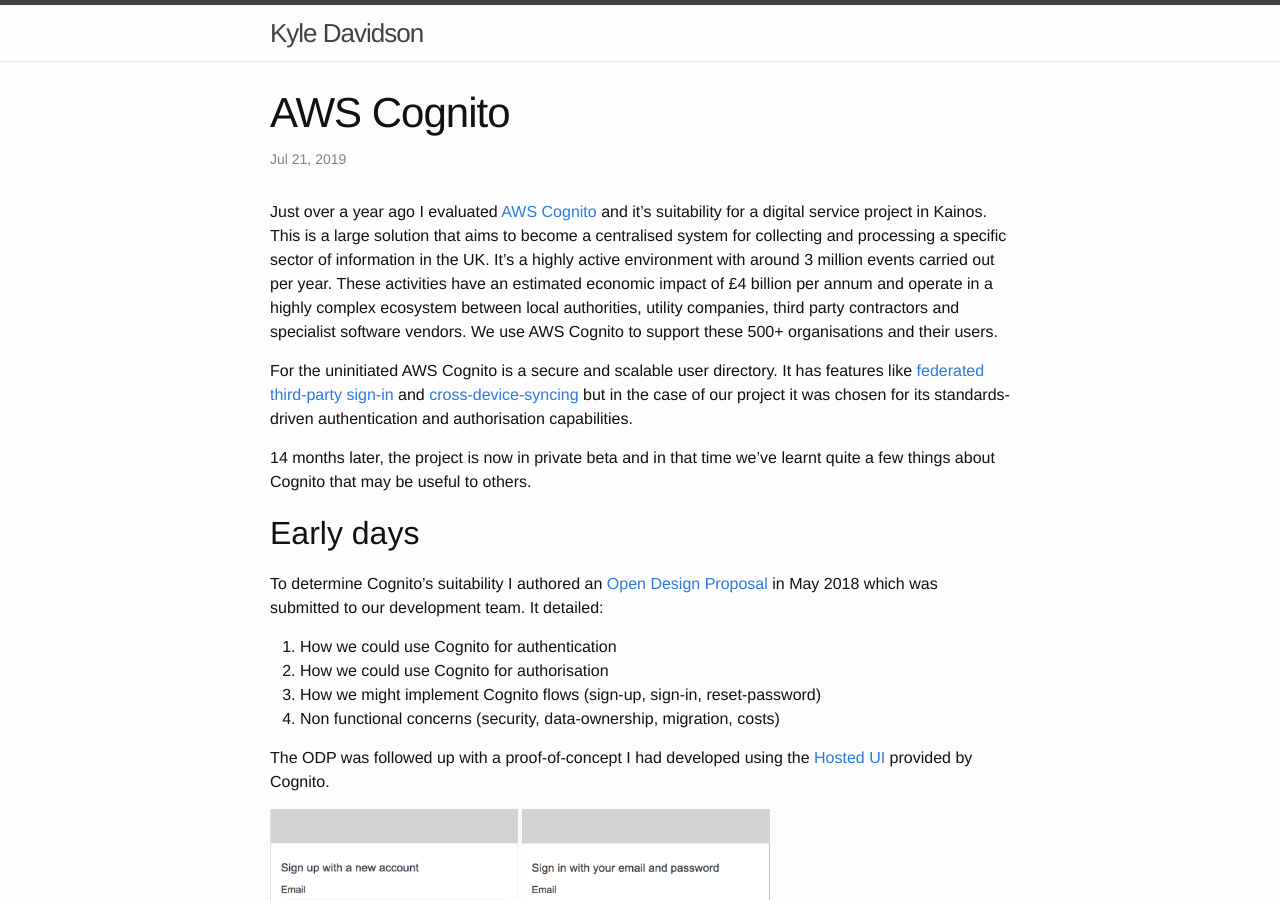
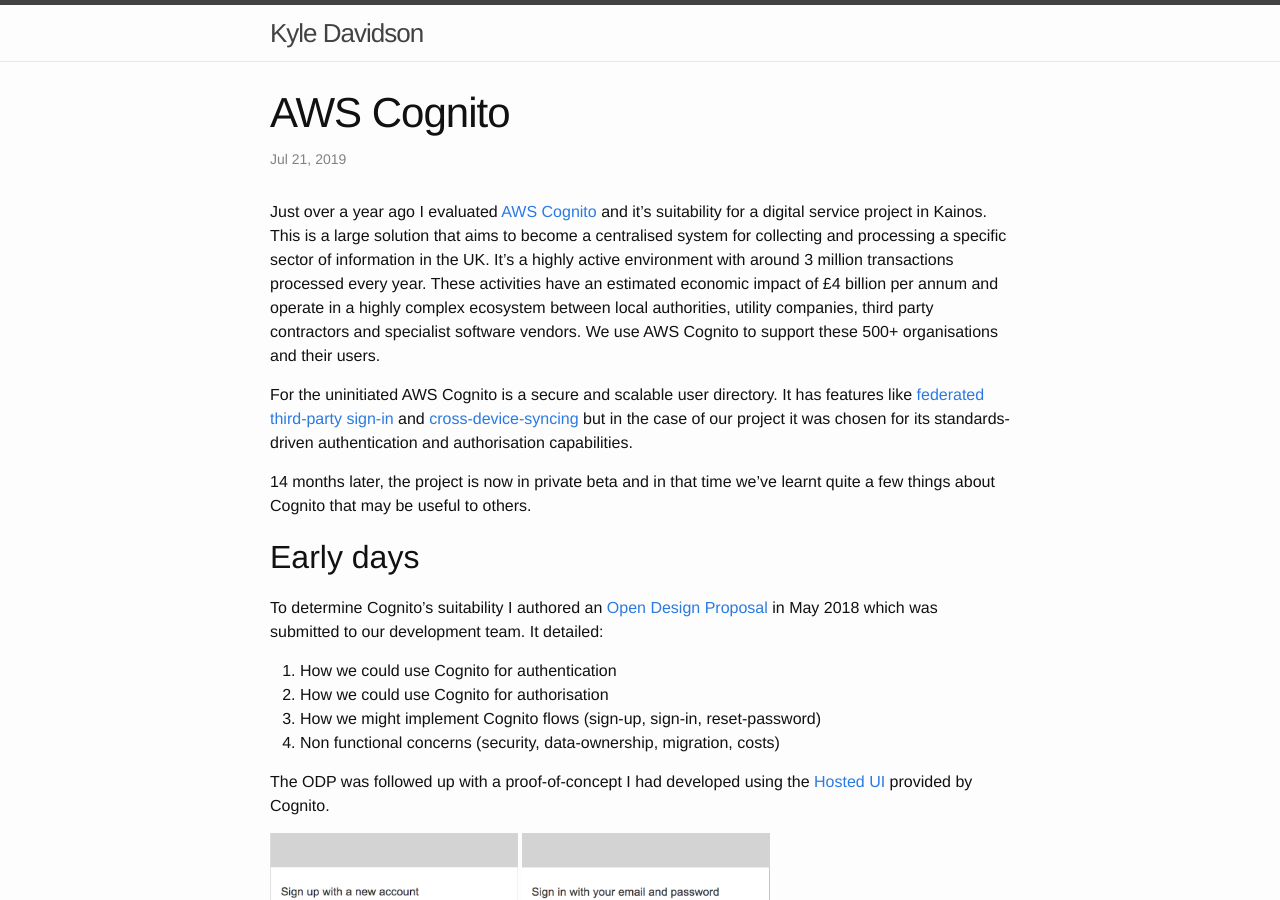
Before and after one commit to KyleDavidsonPro/kyledavidsonpro.github.com, a Jekyll site: the page built from _posts/2019-07-21-AWS-Cognito.md, in a window 1280 px wide and 900 px high. Built offline with Jekyll 4.4.1, drawn with Linux system fonts in a browser that asks for light colours; some of the changed text lies outside the part shown.

Commit message:
Tidy up phrasing in AWS blog

```diff
--- a/_posts/2019-07-21-AWS-Cognito.md
+++ b/_posts/2019-07-21-AWS-Cognito.md
@@ -7,7 +7,7 @@ category: cloud
 tags: [cloud, digital services]
 ---
 
-Just over a year ago I evaluated [AWS Cognito](https://aws.amazon.com/cognito/) and it's suitability for a digital service project in Kainos. This is a large solution that aims to become a centralised system for collecting and processing a specific sector of information in the UK. It's a highly active environment with around 3 million events carried out per year. These activities have an estimated economic impact of £4 billion per annum and operate in a highly complex ecosystem between local authorities, utility companies, third party contractors and specialist software vendors. We use AWS Cognito to support these 500+ organisations and their users.
+Just over a year ago I evaluated [AWS Cognito](https://aws.amazon.com/cognito/) and it's suitability for a digital service project in Kainos. This is a large solution that aims to become a centralised system for collecting and processing a specific sector of information in the UK. It's a highly active environment with around 3 million transactions processed every year. These activities have an estimated economic impact of £4 billion per annum and operate in a highly complex ecosystem between local authorities, utility companies, third party contractors and specialist software vendors. We use AWS Cognito to support these 500+ organisations and their users.
 
 For the uninitiated AWS Cognito is a secure and scalable user directory. It has features like [federated third-party sign-in](https://docs.aws.amazon.com/cognito/latest/developerguide/cognito-user-pools-identity-federation.html) and [cross-device-syncing](https://docs.aws.amazon.com/cognito/latest/developerguide/cognito-sync.html) but in the case of our project it was chosen for its standards-driven authentication and authorisation capabilities.
 
```
Also changed, not shown: other parts of _posts/2019-07-21-AWS-Cognito.md (+1 -1 lines), 2 other files.
